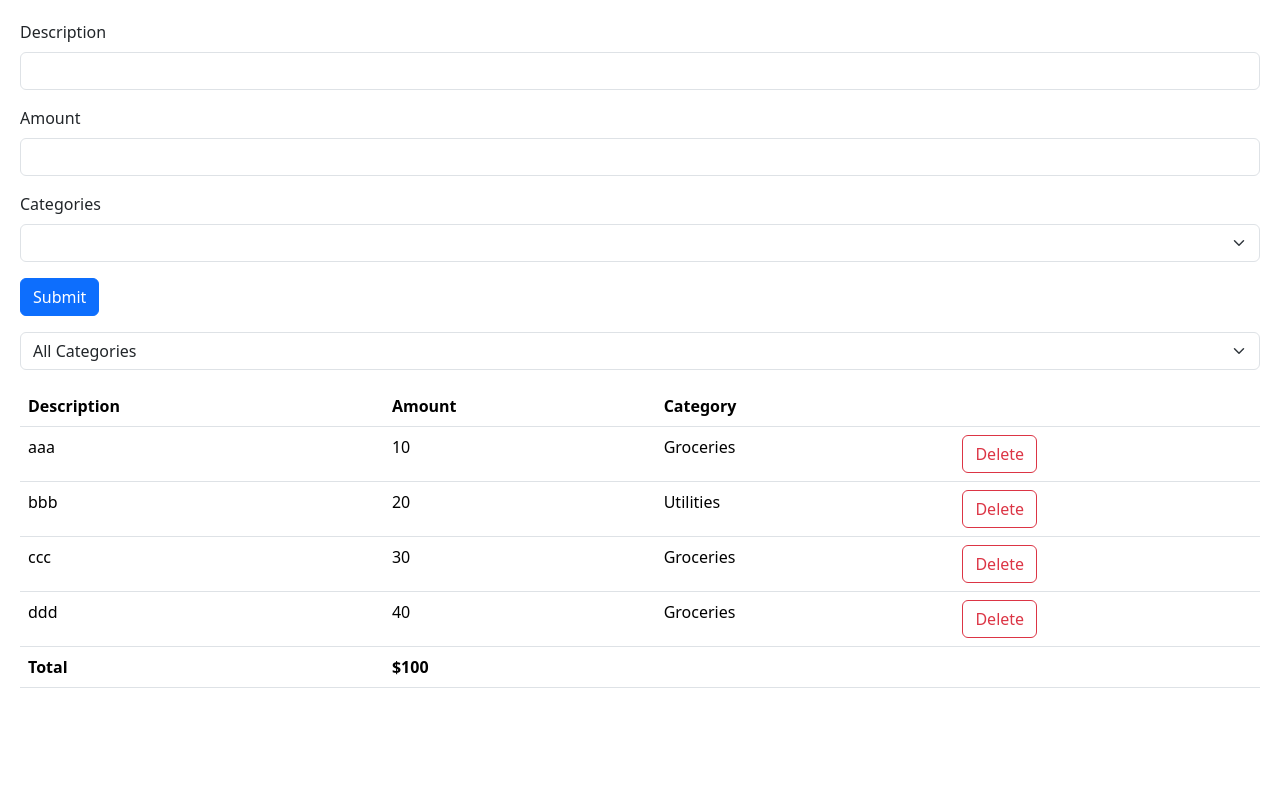
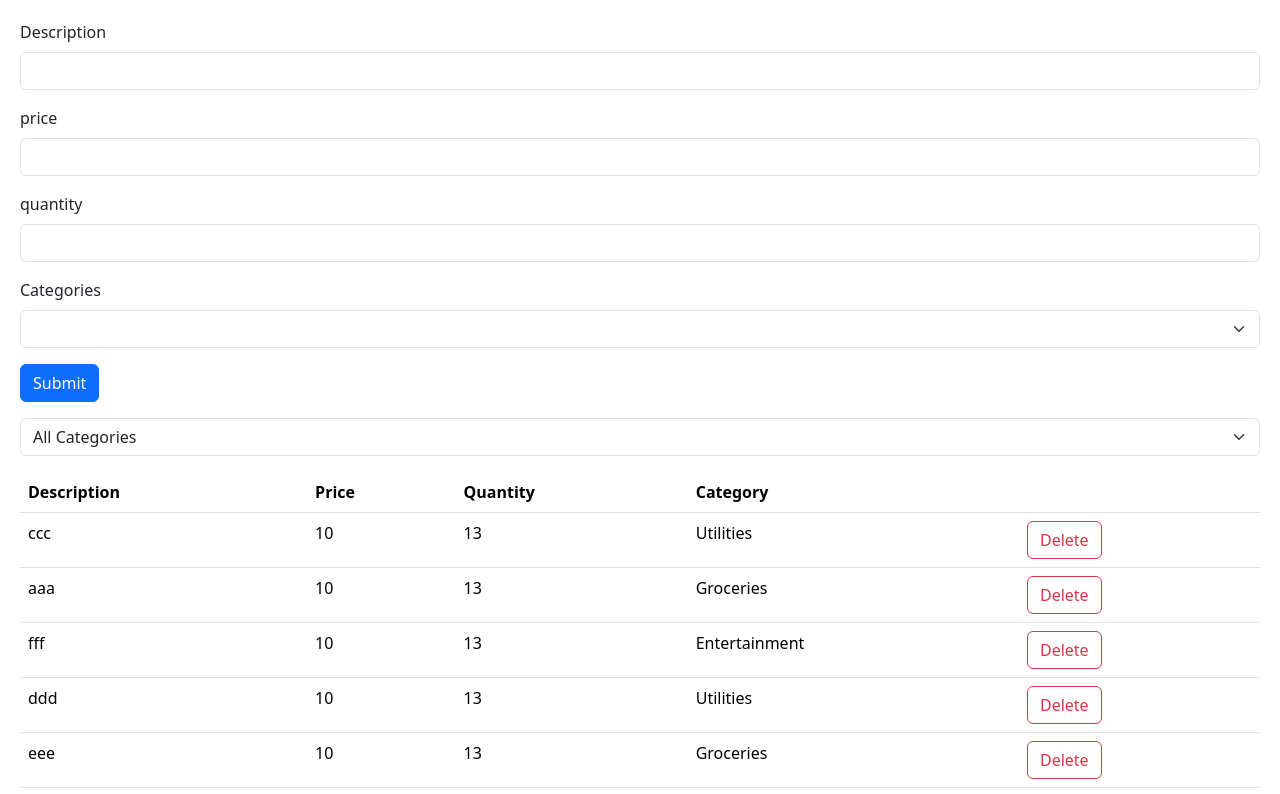
Before and after one commit to KhaledAbuarida/Expense-Tracker, a React (Vite) app: page / in a window 1280 px wide. Shown: the top 794 px of the page. Built offline with nearby package versions, Linux system fonts and the light colour scheme.

Commit message:
fixing sone bugs

```diff
--- a/src/App.tsx
+++ b/src/App.tsx
@@ -8,10 +8,13 @@ function App(){
   const [selectedCategory, setSelectedCategory] = useState('');
 
   const [expenses, setExpenses] = useState([
-    {id:1, description: 'aaa', amount: 10, category: 'Groceries'},
-    {id:2, description: 'bbb', amount: 20, category: 'Utilities'},
-    {id:3, description: 'ccc', amount: 30, category: 'Groceries'},
-    {id:4, description: 'ddd', amount: 40, category: 'Groceries'},
+    {id:3, description: 'ccc', price: 10, quantity:13, category: 'Utilities'},
+    {id:1, description: 'aaa', price: 10, quantity:13, category: 'Groceries'},
+    {id:6, description: 'fff', price: 10, quantity:13, category: 'Entertainment'},
+    {id:4, description: 'ddd', price: 10, quantity:13, category: 'Utilities'},
+    {id:5, description: 'eee', price: 10, quantity:13, category: 'Groceries'},
+    {id:7, description: 'ggg', price: 10, quantity:13, category: 'Entertainment'},
+    {id:2, description: 'bbb', price: 10, quantity:13, category: 'Groceries'},
   ])
 
   const visibleExpenses = selectedCategory ? expenses.filter(e => e.category === selectedCategory) : expenses;
--- a/src/expense-tracker/components/ExpenseFilter.tsx
+++ b/src/expense-tracker/components/ExpenseFilter.tsx
@@ -1,4 +1,4 @@
-import ExpensesCategories from "./categories";
+import categories from "./categories";
 interface Props {
     onSelectCategory: (category: string) => void
 }
@@ -7,7 +7,7 @@ function ExpenseFilter({onSelectCategory}: Props){
     return(
         <select className="form-select mb-3" onChange={(event)=> onSelectCategory(event.target.value)}>
             <option >All Categories</option>
-            { ExpensesCategories.map(category => <option key={category} value={category}>{category}</option>)}
+            { categories.map(category => <option key={category} value={category}>{category}</option>)}
         </select>
     )
 }
--- a/src/expense-tracker/components/ExpenseForm.tsx
+++ b/src/expense-tracker/components/ExpenseForm.tsx
@@ -1,12 +1,13 @@
-import ExpensesCategories from './categories'
+import categories from './categories'
 import { useForm } from 'react-hook-form'
 import { zodResolver } from '@hookform/resolvers/zod'
 import { z } from 'zod';
 
 const schema = z.object({
-    description: z.string().min(5, {message: 'description must be at least 5 characters'}).max(50),
-    amount: z.number({invalid_type_error: 'amount value is required'}).min(0.01).max(100_00),
-    category: z.enum(ExpensesCategories, {
+    description: z.string().min(2, {message: 'description must be at least 2 characters'}).max(50),
+    price: z.number({invalid_type_error: 'amount value is required'}).min(0.01).max(100_00),
+    quantity: z.number({invalid_type_error: 'quantity value is required'}).min(1).max(1000),
+    category: z.enum(categories, {
         errorMap: () => ({message: 'category value is required'})
     }),
 })
@@ -19,25 +20,33 @@ interface Props {
 
 
 function ExpenseForm({onSubmit}: Props){
-    const {register, handleSubmit, formState: {errors}} = useForm<ExpenseFormData>({ resolver: zodResolver(schema)});
+    const {register, handleSubmit, reset, formState: {errors}} = useForm<ExpenseFormData>({ resolver: zodResolver(schema)});
 
     return(
-        <form className='mb-3' onSubmit={handleSubmit(onSubmit)}>
+        <form className='mb-3' onSubmit={handleSubmit(data => {
+                onSubmit(data);
+                reset();
+            })}>
             <div className="mb-3">
                 <label htmlFor="description" className="form-label">Description</label>
                 <input {...register('description')} id="description" type="text" className="form-control" />
                 {errors.description && <p className='text-danger'>{errors.description.message}</p>}
             </div>
             <div className="mb-3">
-                <label htmlFor="amount" className="form-label">Amount</label>
-                <input {...register('amount', { valueAsNumber: true})} id="amount" type="number" className="form-control" />
-                {errors.amount && <p className='text-danger'>{errors.amount.message}</p>}
+                <label htmlFor="price" className="form-label">price</label>
+                <input {...register('price', { valueAsNumber: true})} id="price" type="number" className="form-control" />
+                {errors.price && <p className='text-danger'>{errors.price.message}</p>}
+            </div>
+            <div className="mb-3">
+                <label htmlFor="quantity" className="form-label">quantity</label>
+                <input {...register('quantity', { valueAsNumber: true})} id="price" type="number" className="form-control" />
+                {errors.quantity && <p className='text-danger'>{errors.quantity.message}</p>}
             </div>
             <div className="mb-3">
                 <label htmlFor="categories" className="form-label">Categories</label>
                 <select {...register('category')} id="categories" className="form-select">
                     <option value=""></option>
-                    { ExpensesCategories. map(category => <option key={category} value={category}>{category}</option>)}
+                    { categories. map(category => <option key={category} value={category}>{category}</option>)}
                 </select>
                 {errors.category && <p className='text-danger'>{errors.category.message}</p>}
             </div>
--- a/src/expense-tracker/components/ExpenseList.tsx
+++ b/src/expense-tracker/components/ExpenseList.tsx
@@ -3,7 +3,8 @@ import { useState } from "react";
 interface Expense {
     id: number;
     description: string;
-    amount: number;
+    price: number;
+    quantity: number,
     category: string;
 }
 
@@ -16,7 +17,6 @@ interface Props {
 
 
 function ExpenseList({Expenses, onDelete}: Props){
-    const [price, setPrice] = useState(0);
 
 
     if(Expenses.length == 0) return null
@@ -25,7 +25,8 @@ function ExpenseList({Expenses, onDelete}: Props){
             <thead>
                 <tr>
                     <th>Description</th>
-                    <th>Amount</th>
+                    <th>Price</th>
+                    <th>Quantity</th>
                     <th>Category</th>
                     <th></th>
                 </tr>
@@ -34,7 +35,8 @@ function ExpenseList({Expenses, onDelete}: Props){
                 {Expenses.map(item =>
                     <tr key={item.id}>
                          <td>{item.description}</td>
-                         <td>{item.amount}</td>
+                         <td>{item.price}</td>
+                         <td>{item.quantity}</td>
                          <td>{item.category}</td>
                          <td>
                             <button
@@ -49,7 +51,7 @@ function ExpenseList({Expenses, onDelete}: Props){
             <tfoot>
                 <tr>
                     <th>Total</th>
-                    <th>${Expenses.reduce((acc, item) => item.amount + acc , 0)}</th>
+                    <th>${Expenses.reduce((acc, item) => item.price + acc , 0)}</th>
                     <th></th>
                     <th></th>
                 </tr>
--- a/src/expense-tracker/components/categories.ts
+++ b/src/expense-tracker/components/categories.ts
@@ -1,4 +1,4 @@
 
-const ExpensesCategories = ['Groceries', 'Utilities', 'Entertainment'] as const;
+const categories = ['Groceries', 'Utilities', 'Entertainment'] as const;
 
-export default ExpensesCategories;
+export default categories;
```
